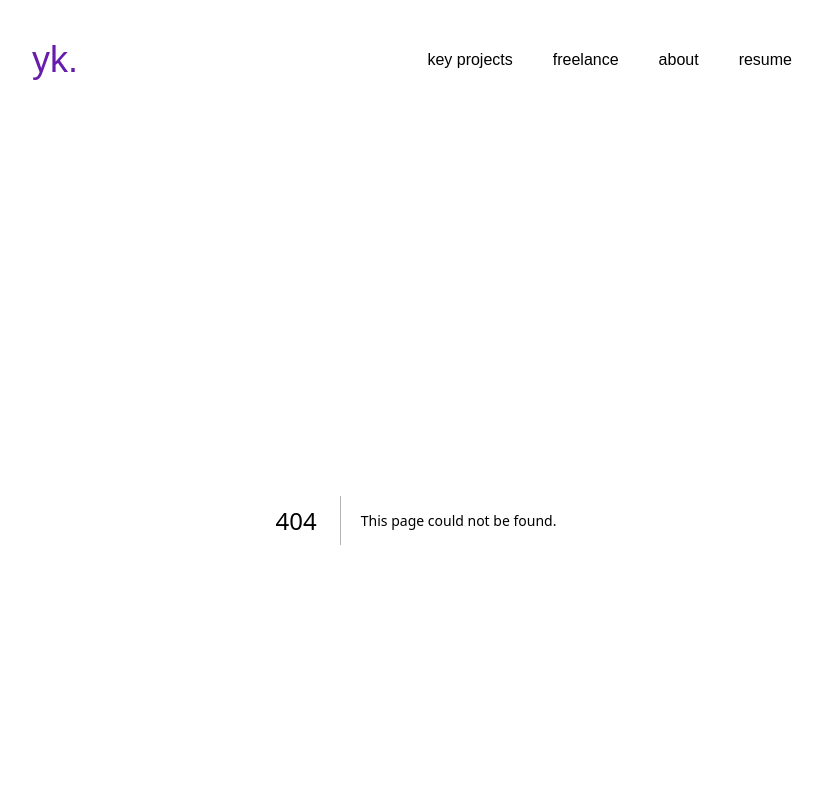
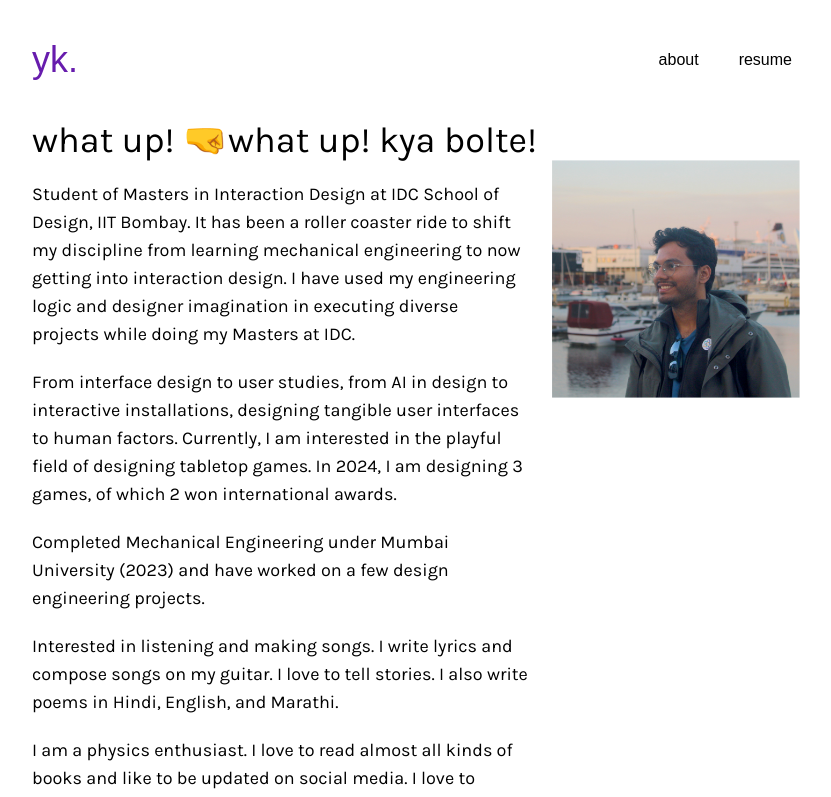
Before and after one commit to yashkaranjavkar/yash_portfolio, a Next.js app: page /about in a window 1280 px wide. Before the commit this address had no page. Shown: the top 797 px of the page, without its empty margins (224-1055 px from the left). Built offline with nearby package versions, Linux system fonts and the light colour scheme; a web font is replaced by a local one.

Commit message:
Deployment ready

```diff
--- /dev/null
+++ b/app/about/page.js
@@ -0,0 +1,60 @@
+import Image from "next/image";
+import { TextLoop } from "@/components/motion-ui/TextLoop";
+
+export default function About() {
+  return (
+    <div style={{ fontFamily: "Karla, sans-serif" }} className="text-black">
+      <h1 className="font-medium text-4xl">
+        <TextLoop>
+          <span>नमस्कार! 🙏</span>
+          <span>hello! 👋</span>
+          <span>what up! 🤜</span>
+          <span>kya bolte! 🤟</span>
+        </TextLoop>
+        what up! kya bolte!
+      </h1>
+
+      <div className="flex items-start gap-6">
+        <div className="font-thin text-lg" style={{ flex: 2 }}>
+          <div className="mt-5">
+            Student of Masters in Interaction Design at IDC School of Design,
+            IIT Bombay. It has been a roller coaster ride to shift my discipline
+            from learning mechanical engineering to now getting into interaction
+            design. I have used my engineering logic and designer imagination in
+            executing diverse projects while doing my Masters at IDC.
+          </div>
+          <div className="mt-5">
+            From interface design to user studies, from AI in design to
+            interactive installations, designing tangible user interfaces to
+            human factors. Currently, I am interested in the playful field of
+            designing tabletop games. In 2024, I am designing 3 games, of which
+            2 won international awards.
+          </div>
+          <div className="mt-5">
+            Completed Mechanical Engineering under Mumbai University (2023) and
+            have worked on a few design engineering projects.
+          </div>
+          <div className="mt-5">
+            Interested in listening and making songs. I write lyrics and compose
+            songs on my guitar. I love to tell stories. I also write poems in
+            Hindi, English, and Marathi.
+          </div>
+          <div className="mt-5">
+            I am a physics enthusiast. I love to read almost all kinds of books
+            and like to be updated on social media. I love to watch, make, and
+            share memes.
+          </div>
+        </div>
+        <div style={{ flex: 1 }}>
+          <Image
+            src="/yash.png"
+            alt="Profile"
+            width={300}
+            height={300}
+            style={{ width: "100%", objectFit: "cover" }}
+          />
+        </div>
+      </div>
+    </div>
+  );
+}
--- a/app/layout.js
+++ b/app/layout.js
@@ -1,5 +1,6 @@
 import { Esteban, Karla } from "next/font/google";
 import Header from "@/components/Header";
+import Footer from "@/components/Footer";
 
 const esteban = Esteban({ subsets: ["latin"], weight: "400" });
 const karla = Karla({ subsets: ["latin"], weight: ["400", "700"] });
@@ -26,6 +27,8 @@ export default function RootLayout({ children }) {
           <Header />
         </div>
         {children}
+        {/* Footer */}
+        <Footer />
       </body>
     </html>
   );
--- a/app/page.js
+++ b/app/page.js
@@ -27,9 +27,6 @@ export default function Home() {
 
         {/* FreelanceGallery */}
         <FreelanceGallery />
-
-        {/* Footer */}
-        <Footer />
       </div>
       {/* <p style={{ fontFamily: "Karla, sans-serif" }}>This text uses Karla.</p>
       <h1 style={{ fontFamily: "Esteban, serif" }}>This text uses Esteban.</h1>
--- a/app/try/page.js
+++ /dev/null
@@ -1,5 +0,0 @@
-const Footer = () => {
-  return <footer className="py-10 border-t border-gray-300"></footer>;
-};
-
-export default Footer;
--- /dev/null
+++ b/components/motion-ui/TextLoop.js
@@ -0,0 +1,52 @@
+"use client";
+import { cn } from "@/lib/utils";
+import { motion, AnimatePresence } from "motion/react";
+import { useState, useEffect, Children } from "react";
+
+export function TextLoop({
+  children,
+  className,
+  interval = 2,
+  transition = { duration: 0.3 },
+  variants,
+  onIndexChange,
+}) {
+  const [currentIndex, setCurrentIndex] = useState(0);
+  const items = Children.toArray(children);
+
+  useEffect(() => {
+    const intervalMs = interval * 1000;
+
+    const timer = setInterval(() => {
+      setCurrentIndex((current) => {
+        const next = (current + 1) % items.length;
+        onIndexChange?.(next);
+        return next;
+      });
+    }, intervalMs);
+    return () => clearInterval(timer);
+  }, [items.length, interval, onIndexChange]);
+
+  const motionVariants = {
+    initial: { y: 20, opacity: 0 },
+    animate: { y: 0, opacity: 1 },
+    exit: { y: -20, opacity: 0 },
+  };
+
+  return (
+    <div className={cn("relative inline-block whitespace-nowrap", className)}>
+      <AnimatePresence mode="popLayout" initial={false}>
+        <motion.div
+          key={currentIndex}
+          initial="initial"
+          animate="animate"
+          exit="exit"
+          transition={transition}
+          variants={variants || motionVariants}
+        >
+          {items[currentIndex]}
+        </motion.div>
+      </AnimatePresence>
+    </div>
+  );
+}
```
Also changed, not shown: lib/staticContent.js, public/yash.png (added).
